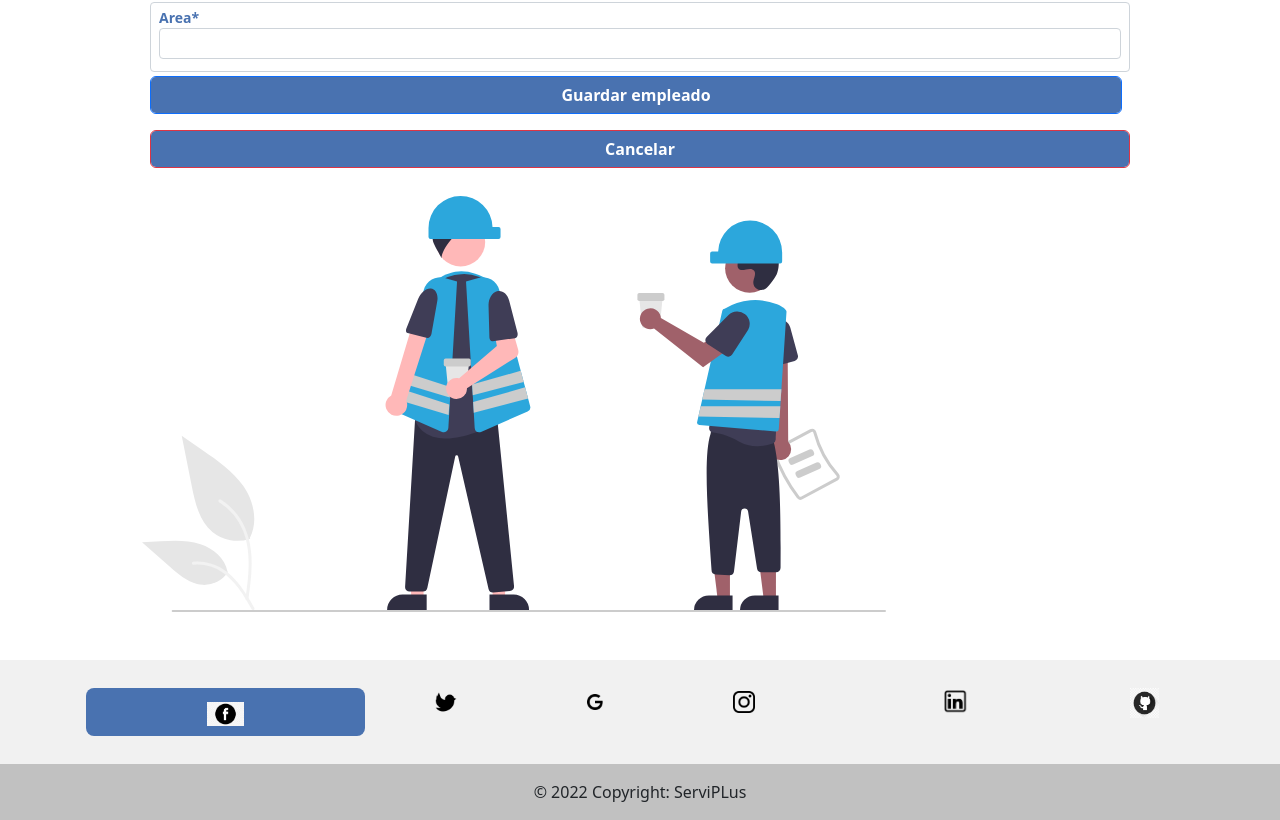
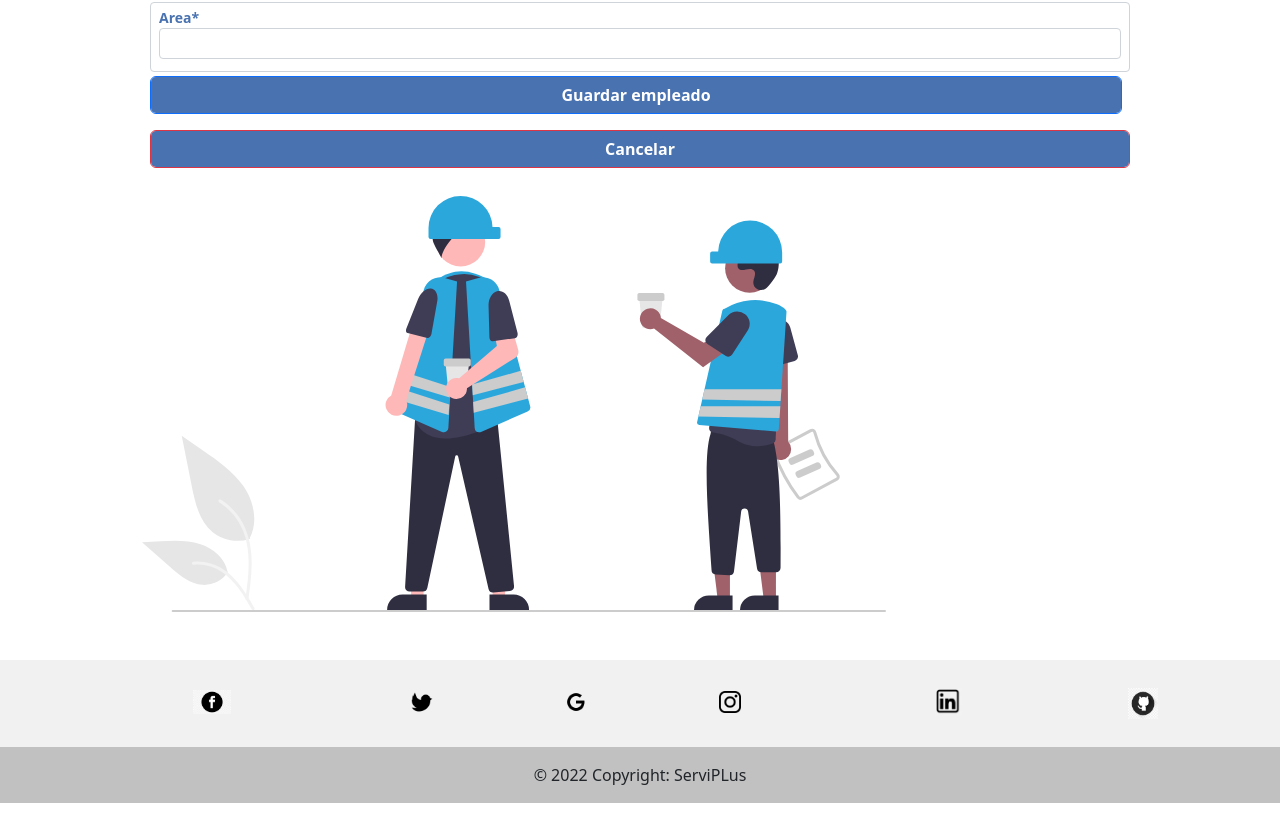
Before and after one commit to juanvidev1/serviplus-front2, a React (Create React App) app: page /pruebascomponentes in a window 1280 px wide. Shown: the part 688-1508 px from the top of the page. Built offline with nearby package versions, Linux system fonts and the light colour scheme.

Commit message:
Corregido error boton fb

```diff
--- a/src/componentes/general/Footer.js
+++ b/src/componentes/general/Footer.js
@@ -10,7 +10,7 @@ const Footer = () => {
         <div className="container pt-4">
             <section className="mb-4 d-flex flex-row">
             <a
-                className="btn btn-link btn-floating btn-lg text-dark m-1"
+                className="boton-imagen btn-link btn-floating btn-lg text-dark m-1"
                 href="#!"
                 role="button"
                 data-mdb-ripple-color="dark">
```
